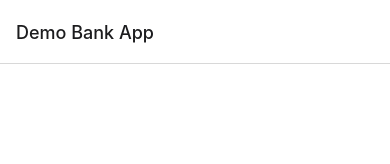
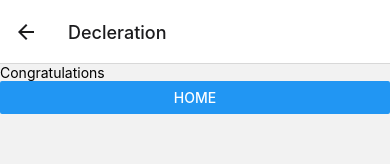
Before and after one commit to Manish1902/DemoBank, a React Native app: screen /Decleration in a window 390 px wide. Shown: the top 164 px of the page. Built offline with nearby package versions, Linux system fonts and the light colour scheme.

Commit message:
All Screens

```diff
--- a/App.js
+++ b/App.js
@@ -1,11 +1,11 @@
 import React from 'react';
-import { StyleSheet, Text, View } from 'react-native';
 import { NavigationContainer } from '@react-navigation/native';
 import { createStackNavigator } from '@react-navigation/stack';
-import AmountDetails from './src/screens/AmountDetails';
-
 // Screens
 import HomeScreen from './src/screens/HomeScreen';
+import AmountDetails from './src/screens/AmountDetails';
+import AllSelectedDetails from './src/screens/AllSlelectedDerails';
+import Decleration from './src/screens/Declerations';
 
 const Stack = createStackNavigator();
 
@@ -15,6 +15,8 @@ const App = () => {
       <Stack.Navigator initialRouteName="Home">
         <Stack.Screen name="Home" component={HomeScreen} options={{ title: 'Demo Bank App' }} />
         <Stack.Screen name="Amount" component={AmountDetails} options={{ title: 'Amount Details' }} />
+        <Stack.Screen name="AllDetails" component={AllSelectedDetails} options={{ title: 'All Selected Details' }} />
+        <Stack.Screen name="Decleration" component={Decleration} options={{ title: 'Decleration' }} />
       </Stack.Navigator>
     </NavigationContainer>
   );
--- /dev/null
+++ b/src/context/dataContext.js
@@ -0,0 +1,2 @@
+import { createContext } from "react";
+export let DataContext = createContext();
--- /dev/null
+++ b/src/screens/AllSlelectedDerails.js
@@ -0,0 +1,18 @@
+import React, { useState } from 'react';
+import { Button, StyleSheet, Text, View } from 'react-native';
+
+const AllSelectedDetails = ({ navigation }) => {
+    return <View>
+        <Text>All Details</Text>
+        <Button
+            onPress={() => navigation.navigate("Decleration")}
+            title="Next"
+        />
+    </View>
+}
+
+const styles = StyleSheet.create({
+
+})
+
+export default AllSelectedDetails
--- a/src/screens/AmountDetails.js
+++ b/src/screens/AmountDetails.js
@@ -12,7 +12,7 @@ const AmountDetails = ({ navigation }) => {
                 onAmountChange={setAmount}
             />
             <Button
-                onPress={() => navigation.navigate("Home")}
+                onPress={() => navigation.navigate("AllDetails")}
                 title="Next"
             />
         </View>
--- /dev/null
+++ b/src/screens/Declerations.js
@@ -0,0 +1,18 @@
+import React, { useState } from 'react';
+import { Button, StyleSheet, Text, View } from 'react-native';
+
+const Decleration = ({ navigation }) => {
+    return <View>
+        <Text>Congratulations</Text>
+        <Button
+            onPress={() => navigation.navigate("Home")}
+            title="Home"
+        />
+    </View>
+}
+
+const styles = StyleSheet.create({
+
+})
+
+export default Decleration
```
Also changed, not shown: src/context/dataStore.js (added, +13 -0 lines).
